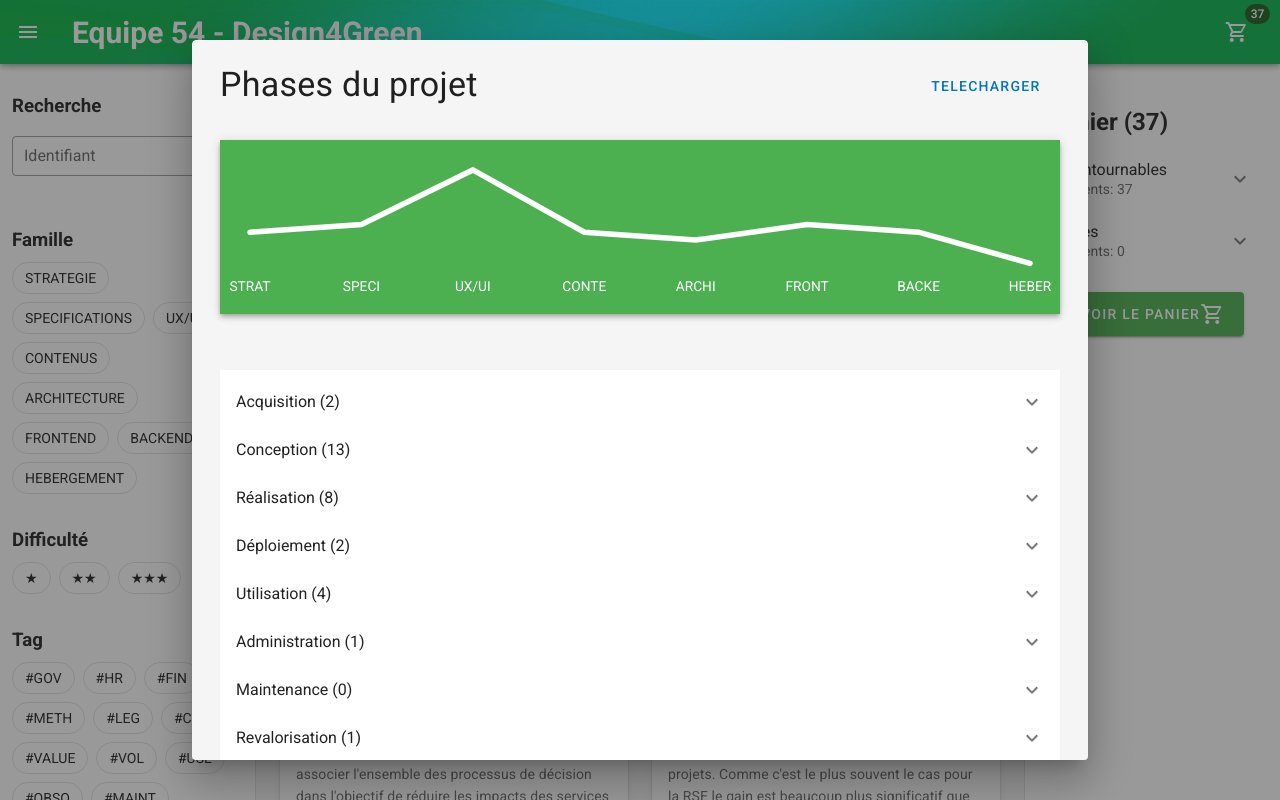
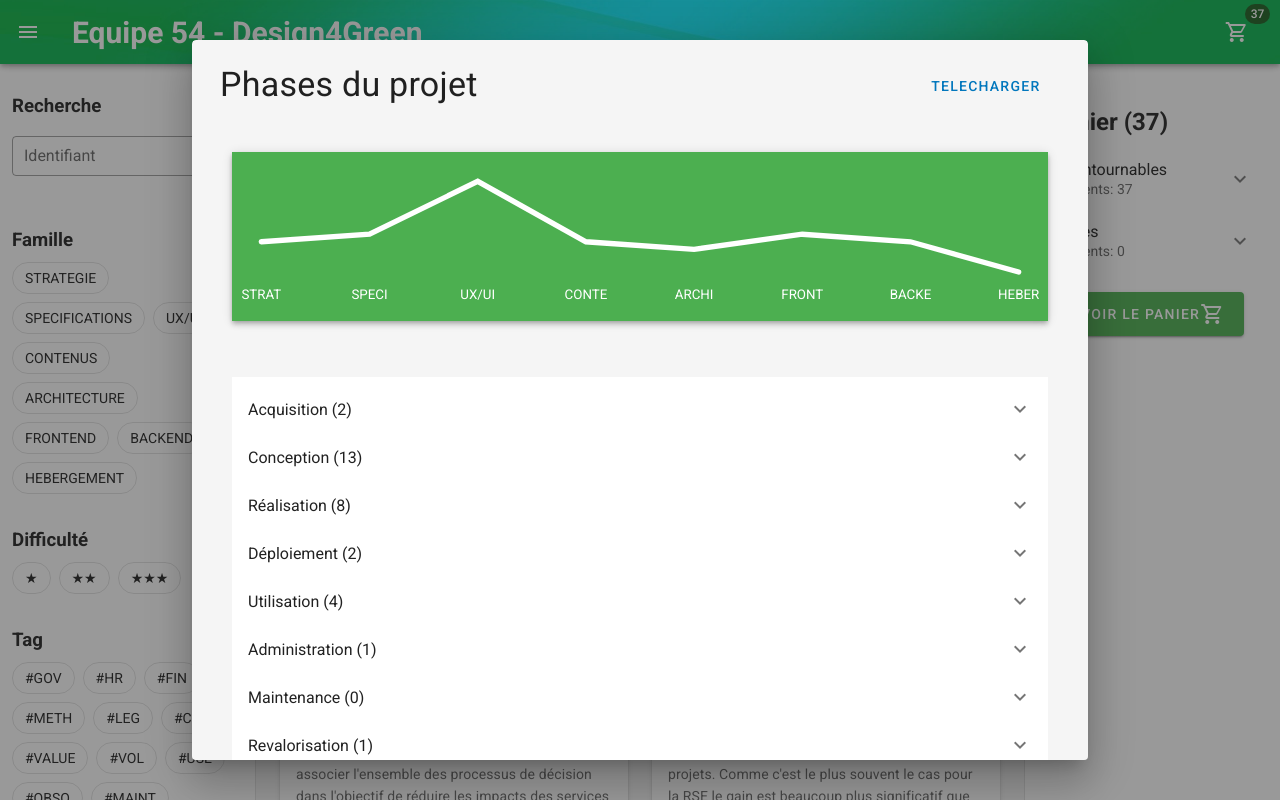
Before and after one commit to ewannpv/DesAnes4Green, a Vue app: page / in a window 1280 px wide. Both pictures are taken after a click on the button "VOIR LE PANIER". Shown: the top 800 px of the page. Built offline with nearby package versions, Linux system fonts and the light colour scheme.

Commit message:
Testing some stuff

```diff
--- a/src/components/DialogCart.vue
+++ b/src/components/DialogCart.vue
@@ -11,6 +11,7 @@
             >
           </v-row>
         </v-card-title>
+        <v-col cols="12">
           <v-sheet class="ma-7 v-sheet--offset" elevation="4" color="green" max-width="calc(100%)">
             <v-sparkline
               class="pa-2"
@@ -44,7 +45,9 @@
                       <v-card>
                         <v-col>
                           <v-row class="ma-2 pb-2">
-                          <v-chip text-color="white" label color="primary"> {{ child.ID }}</v-chip>
+                            <v-chip text-color="white" label color="primary">
+                              {{ child.ID }}</v-chip
+                            >
                           </v-row>
                           <v-row class="ma-2"><b>Critère:</b>&ensp;{{ child.Criteres }}</v-row>
                           <v-row class="ma-2"><b>Tests:</b></v-row>
@@ -77,6 +80,7 @@
               </v-list>
             </v-col>
           </v-card-text>
+        </v-col>
 
         <v-card-actions>
           <v-spacer></v-spacer>
```
Lines whose indentation alone changed are shown as unchanged.
